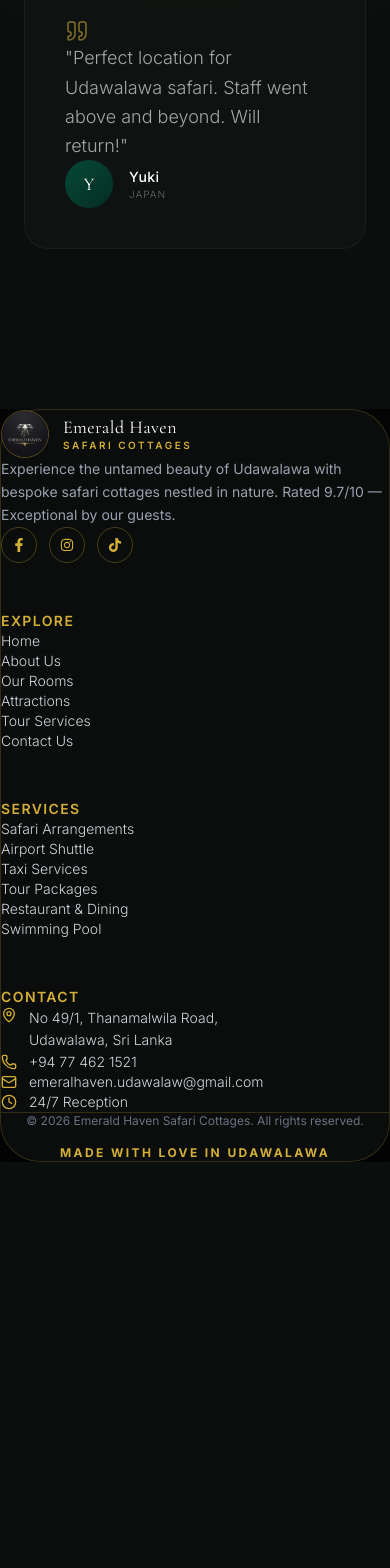
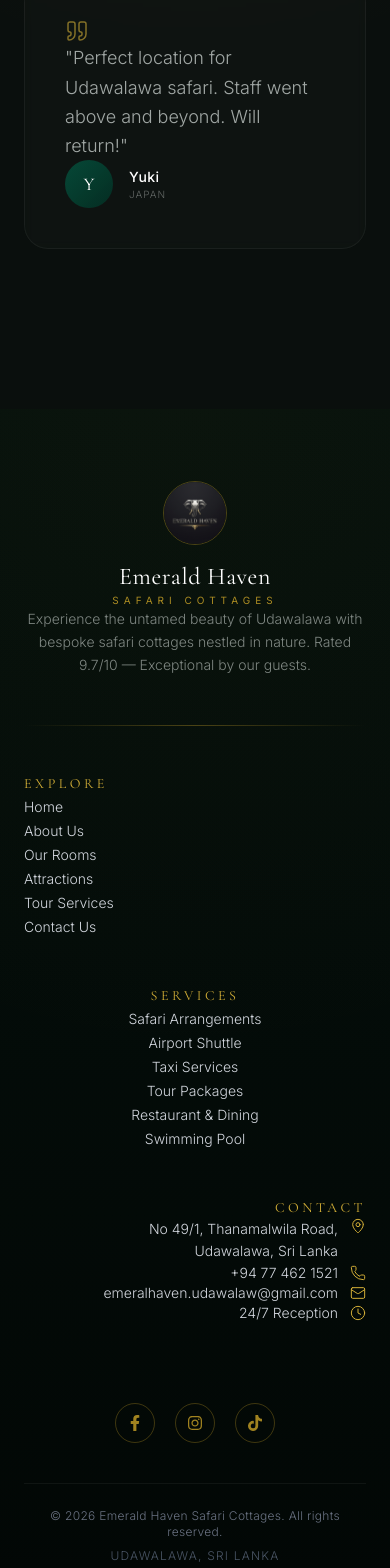
Before and after one commit to Sacheera127/EMERALD-HAVEN, a Next.js app: page / in a window 390 px wide. Shown: the part 7399-8967 px from the top of the page. Before the commit the page ends 8561 px from the top, so only its background shows below. Built offline with nearby package versions, Linux system fonts and the light colour scheme.

Commit message:
Align Explore to left, Services to center, and Contact to right in Footer

```diff
--- a/app/components/Footer.js
+++ b/app/components/Footer.js
@@ -26,74 +26,45 @@ const services = [
 
 export default function Footer() {
   return (
-    <footer className="w-full bg-[#050505] px-4 sm:px-8 pb-12 pt-24">
-      {/* Floating Curved Box */}
-      <div className="w-full max-w-7xl mx-auto bg-[#0a0d0b] rounded-[40px] p-8 md:p-16 border border-[#D4AF37]/20 shadow-[0_20px_50px_rgba(0,0,0,0.5)] flex flex-col">
+    <footer className="relative overflow-hidden" style={{ background: 'linear-gradient(180deg, #05100c, #020705)' }}>
+      <div className="absolute inset-0 opacity-[0.03] pointer-events-none" style={{
+        backgroundImage: 'radial-gradient(circle at 50% 0%, rgba(201,162,39,1) 0%, transparent 55%)',
+      }} />
 
-        {/* 4-Column Grid */}
-        <div className="grid grid-cols-1 md:grid-cols-4 gap-12 w-full">
-
-          {/* Column 1: Branding & Description */}
-          <div className="flex flex-col items-start text-left">
-            <Link href="/" className="flex items-center gap-3.5 mb-5 group">
-              <div className="relative w-12 h-12 rounded-full overflow-hidden border border-[#D4AF37]/40 flex-shrink-0">
-                <Image src="/images/logo/logo.png" alt="Emerald Haven" fill className="object-cover" sizes="48px" />
+      <div className="container-premium relative z-10" style={{ paddingTop: '72px', paddingBottom: '48px' }}>
+        {/* Top Logo & Intro Section */}
+        <div className="flex flex-col items-center text-center" style={{ marginBottom: '48px' }}>
+          <Link href="/" className="flex flex-col items-center gap-4 group mb-5">
+            <div className="relative w-16 h-16 overflow-hidden rounded-full" style={{ border: '1px solid rgba(201,162,39,0.35)' }}>
+              <Image src="/images/logo/logo.png" alt="Emerald Haven" fill className="object-cover" sizes="64px" />
             </div>
             <div>
-                <h3 className="font-serif text-lg font-normal text-white tracking-wide leading-tight">
-                  Emerald Haven
-                </h3>
-                <p className="text-[#D4AF37] text-[10px] font-semibold tracking-[0.25em] uppercase mt-0.5">
-                  SAFARI COTTAGES
+              <h3 className="font-serif text-2xl font-normal tracking-wide text-white">Emerald Haven</h3>
+              <p className="text-[10px] tracking-[0.5em] uppercase mt-1" style={{ color: 'rgba(201,162,39,0.85)' }}>
+                Safari Cottages
               </p>
             </div>
           </Link>
-
-            <p className="text-sm text-gray-400 leading-relaxed mb-6">
-              Experience the untamed beauty of Udawalawa with bespoke safari cottages nestled in nature. Rated 9.7/10 — Exceptional by our guests.
+          <p className="max-w-md text-sm font-light leading-relaxed" style={{ color: 'rgba(224,231,228,0.55)' }}>
+            Experience the untamed beauty of Udawalawa with bespoke safari cottages nestled in nature.
+            Rated 9.7/10 — Exceptional by our guests.
           </p>
-
-            {/* Social Icons */}
-            <div className="flex items-center gap-3">
-              <a
-                href="https://www.facebook.com/share/1CvMGQYNoh/?mibextid=wwXIfr"
-                target="_blank"
-                rel="noopener noreferrer"
-                aria-label="Facebook"
-                className="w-9 h-9 rounded-full flex items-center justify-center border border-[#D4AF37]/30 text-[#D4AF37] hover:border-[#D4AF37] hover:bg-[#D4AF37]/10 transition-all duration-300"
-              >
-                <svg stroke="currentColor" fill="currentColor" strokeWidth="0" viewBox="0 0 320 512" height="14" width="14" xmlns="http://www.w3.org/2000/svg"><path d="M279.14 288l14.22-92.66h-88.91v-60.13c0-25.35 12.42-50.06 52.24-50.06h40.42V6.26S260.43 0 225.36 0c-73.22 0-121.08 44.38-121.08 124.72v70.62H22.89V288h81.39v224h100.17V288z"></path></svg>
-              </a>
-              <a
-                href="https://www.instagram.com/emeraldhavenudawalawa?igsh=Mzdxd2t2am01MDhi"
-                target="_blank"
-                rel="noopener noreferrer"
-                aria-label="Instagram"
-                className="w-9 h-9 rounded-full flex items-center justify-center border border-[#D4AF37]/30 text-[#D4AF37] hover:border-[#D4AF37] hover:bg-[#D4AF37]/10 transition-all duration-300"
-              >
-                <svg stroke="currentColor" fill="currentColor" strokeWidth="0" viewBox="0 0 448 512" height="14" width="14" xmlns="http://www.w3.org/2000/svg"><path d="M224.1 141c-63.6 0-114.9 51.3-114.9 114.9s51.3 114.9 114.9 114.9S339 319.5 339 255.9 287.7 141 224.1 141zm0 189.6c-41.1 0-74.7-33.5-74.7-74.7s33.5-74.7 74.7-74.7 74.7 33.5 74.7 74.7-33.6 74.7-74.7 74.7zm146.4-194.3c0 14.9-12 26.8-26.8 26.8-14.9 0-26.8-12-26.8-26.8s12-26.8 26.8-26.8 26.8 12.2 26.8 26.8zm76.1 27.2c-1.7-35.9-9.9-67.7-36.2-93.9-26.2-26.2-58-34.4-93.9-36.2-37-2.1-147.9-2.1-184.9 0-35.8 1.7-67.6 9.9-93.9 36.1s-34.4 58-36.2 93.9c-2.1 37-2.1 147.9 0 184.9 1.7 35.9 9.9 67.7 36.2 93.9s58 34.4 93.9 36.2c37 2.1 147.9 2.1 184.9 0 35.9-1.7 67.7-9.9 93.9-36.2 26.2-26.2 34.4-58 36.2-93.9 2.1-37 2.1-147.8 0-184.8zM398.8 388c-7.8 19.6-22.9 34.7-42.6 42.6-29.5 11.7-99.5 9-132.1 9s-102.7 2.6-132.1-9c-19.6-7.8-34.7-22.9-42.6-42.6-11.7-29.5-9-99.5-9-132.1s-2.6-102.7 9-132.1c7.8-19.6 22.9-34.7 42.6-42.6 29.5-11.7 99.5-9 132.1-9s102.7-2.6 132.1 9c19.6 7.8 34.7 22.9 42.6 42.6 11.7 29.5 9 99.5 9 132.1s2.7 102.7-9 132.1z"></path></svg>
-              </a>
-              <a
-                href="https://www.tiktok.com/@emerald.haven.saf?_r=1&_t=ZS-98su2Apic9o"
-                target="_blank"
-                rel="noopener noreferrer"
-                aria-label="TikTok"
-                className="w-9 h-9 rounded-full flex items-center justify-center border border-[#D4AF37]/30 text-[#D4AF37] hover:border-[#D4AF37] hover:bg-[#D4AF37]/10 transition-all duration-300"
-              >
-                <svg stroke="currentColor" fill="currentColor" strokeWidth="0" viewBox="0 0 448 512" height="14" width="14" xmlns="http://www.w3.org/2000/svg"><path d="M448,209.91a210.06,210.06,0,0,1-122.77-39.25V349.38A162.55,162.55,0,1,1,185,188.31V278.2a74.62,74.62,0,1,0,52.23,71.18V0l88,0a121.18,121.18,0,0,0,1.86,22.17h0A122.18,122.18,0,0,0,381,102.39a121.43,121.43,0,0,0,67,20.14Z"></path></svg>
-              </a>
-            </div>
         </div>
 
-          {/* Column 2: EXPLORE */}
-          <div>
-            <h4 className="text-[#D4AF37] tracking-widest text-sm font-semibold uppercase mb-6">
-              EXPLORE
+        {/* Gold Divider Line */}
+        <div className="w-full h-px" style={{ background: 'linear-gradient(90deg, transparent, rgba(201,162,39,0.35), transparent)', marginBottom: '48px' }} />
+
+        {/* 3-Column Links Section */}
+        <div className="grid grid-cols-1 md:grid-cols-3 gap-12 max-w-5xl mx-auto" style={{ marginBottom: '48px' }}>
+          {/* Column 1: Left Aligned */}
+          <div className="flex flex-col items-start text-left">
+            <h4 className="font-serif text-sm tracking-[0.25em] uppercase mb-6" style={{ color: '#D4AF37' }}>
+              Explore
             </h4>
-            <ul className="space-y-4 text-gray-300 font-light">
+            <ul className="space-y-4 text-left">
               {quickLinks.map((link) => (
                 <li key={link.name}>
-                  <Link href={link.href} className="hover:text-white transition-colors block text-sm">
+                  <Link href={link.href} className="text-sm font-light text-gray-300 hover:text-[#D4AF37] transition-colors duration-300">
                     {link.name}
                   </Link>
                 </li>
@@ -101,59 +72,93 @@ export default function Footer() {
             </ul>
           </div>
 
-          {/* Column 3: SERVICES */}
-          <div>
-            <h4 className="text-[#D4AF37] tracking-widest text-sm font-semibold uppercase mb-6">
-              SERVICES
+          {/* Column 2: Center / Middle Aligned */}
+          <div className="flex flex-col items-center text-center">
+            <h4 className="font-serif text-sm tracking-[0.25em] uppercase mb-6" style={{ color: '#D4AF37' }}>
+              Services
             </h4>
-            <ul className="space-y-4 text-gray-300 font-light">
+            <ul className="space-y-4 text-center">
               {services.map((service) => (
-                <li key={service} className="hover:text-white transition-colors text-sm">
-                  {service}
+                <li key={service}>
+                  <span className="text-sm font-light text-gray-300">{service}</span>
                 </li>
               ))}
             </ul>
           </div>
 
-          {/* Column 4: CONTACT */}
-          <div>
-            <h4 className="text-[#D4AF37] tracking-widest text-sm font-semibold uppercase mb-6">
-              CONTACT
+          {/* Column 3: Right Aligned */}
+          <div className="flex flex-col items-end text-right">
+            <h4 className="font-serif text-sm tracking-[0.25em] uppercase mb-6" style={{ color: '#D4AF37' }}>
+              Contact
             </h4>
-            <ul className="space-y-4 text-gray-300 font-light">
-              <li className="flex items-start gap-3 text-sm">
-                <MapPin size={16} className="mt-1 flex-shrink-0 text-[#D4AF37]" />
-                <span className="leading-relaxed">
+            <ul className="space-y-4 text-right">
+              <li className="flex items-start justify-end gap-3">
+                <span className="text-sm font-light leading-relaxed text-gray-300 text-right">
                   No 49/1, Thanamalwila Road,<br />Udawalawa, Sri Lanka
                 </span>
+                <MapPin size={16} strokeWidth={1.5} className="mt-1 flex-shrink-0 text-[#D4AF37]" />
               </li>
               <li>
-                <a href="tel:+94774621521" className="flex items-center gap-3 text-sm hover:text-white transition-colors">
-                  <Phone size={16} className="flex-shrink-0 text-[#D4AF37]" />
+                <a href="tel:+94774621521" className="flex items-center justify-end gap-3 text-sm font-light text-gray-300 hover:text-[#D4AF37] transition-colors duration-300">
                   +94 77 462 1521
+                  <Phone size={16} strokeWidth={1.5} className="text-[#D4AF37]" />
                 </a>
               </li>
               <li>
-                <a href="mailto:emeralhaven.udawalaw@gmail.com" className="flex items-center gap-3 text-sm hover:text-white transition-colors break-all">
-                  <Mail size={16} className="flex-shrink-0 text-[#D4AF37]" />
+                <a href="mailto:emeralhaven.udawalaw@gmail.com" className="flex items-center justify-end gap-3 text-sm font-light text-gray-300 hover:text-[#D4AF37] transition-colors duration-300">
                   emeralhaven.udawalaw@gmail.com
+                  <Mail size={16} strokeWidth={1.5} className="text-[#D4AF37]" />
                 </a>
               </li>
-              <li className="flex items-center gap-3 text-sm">
-                <Clock size={16} className="flex-shrink-0 text-[#D4AF37]" />
+              <li className="flex items-center justify-end gap-3 text-sm font-light text-gray-300">
                 24/7 Reception
+                <Clock size={16} strokeWidth={1.5} className="text-[#D4AF37]" />
               </li>
             </ul>
           </div>
-
         </div>
 
-        {/* Bottom Copyright Bar */}
-        <div className="w-full border-t border-[#D4AF37]/20 mt-16 pt-8 flex flex-col md:flex-row justify-between items-center gap-4 text-xs">
-          <span className="text-gray-500">© 2026 Emerald Haven Safari Cottages. All rights reserved.</span>
-          <span className="text-[#D4AF37] font-bold tracking-[0.2em] uppercase">MADE WITH LOVE IN UDAWALAWA</span>
+        {/* Social Icons Container - REDUCED BY HALF TO 80PX */}
+        <div className="flex justify-center gap-5" style={{ marginTop: '80px', marginBottom: '40px' }}>
+          <a
+            href="https://www.facebook.com/share/1CvMGQYNoh/?mibextid=wwXIfr"
+            target="_blank"
+            rel="noopener noreferrer"
+            className="w-10 h-10 rounded-full flex items-center justify-center transition-all duration-300 hover:-translate-y-0.5"
+            style={{ border: '1px solid rgba(201,162,39,0.3)', color: 'rgba(201,162,39,0.8)' }}
+          >
+            <svg stroke="currentColor" fill="currentColor" strokeWidth="0" viewBox="0 0 320 512" height="16" width="16" xmlns="http://www.w3.org/2000/svg"><path d="M279.14 288l14.22-92.66h-88.91v-60.13c0-25.35 12.42-50.06 52.24-50.06h40.42V6.26S260.43 0 225.36 0c-73.22 0-121.08 44.38-121.08 124.72v70.62H22.89V288h81.39v224h100.17V288z"></path></svg>
+          </a>
+          <a
+            href="https://www.instagram.com/emeraldhavenudawalawa?igsh=Mzdxd2t2am01MDhi"
+            target="_blank"
+            rel="noopener noreferrer"
+            className="w-10 h-10 rounded-full flex items-center justify-center transition-all duration-300 hover:-translate-y-0.5"
+            style={{ border: '1px solid rgba(201,162,39,0.3)', color: 'rgba(201,162,39,0.8)' }}
+          >
+            <svg stroke="currentColor" fill="currentColor" strokeWidth="0" viewBox="0 0 448 512" height="16" width="16" xmlns="http://www.w3.org/2000/svg"><path d="M224.1 141c-63.6 0-114.9 51.3-114.9 114.9s51.3 114.9 114.9 114.9S339 319.5 339 255.9 287.7 141 224.1 141zm0 189.6c-41.1 0-74.7-33.5-74.7-74.7s33.5-74.7 74.7-74.7 74.7 33.5 74.7 74.7-33.6 74.7-74.7 74.7zm146.4-194.3c0 14.9-12 26.8-26.8 26.8-14.9 0-26.8-12-26.8-26.8s12-26.8 26.8-26.8 26.8 12.2 26.8 26.8zm76.1 27.2c-1.7-35.9-9.9-67.7-36.2-93.9-26.2-26.2-58-34.4-93.9-36.2-37-2.1-147.9-2.1-184.9 0-35.8 1.7-67.6 9.9-93.9 36.1s-34.4 58-36.2 93.9c-2.1 37-2.1 147.9 0 184.9 1.7 35.9 9.9 67.7 36.2 93.9s58 34.4 93.9 36.2c37 2.1 147.9 2.1 184.9 0 35.9-1.7 67.7-9.9 93.9-36.2 26.2-26.2 34.4-58 36.2-93.9 2.1-37 2.1-147.8 0-184.8zM398.8 388c-7.8 19.6-22.9 34.7-42.6 42.6-29.5 11.7-99.5 9-132.1 9s-102.7 2.6-132.1-9c-19.6-7.8-34.7-22.9-42.6-42.6-11.7-29.5-9-99.5-9-132.1s-2.6-102.7 9-132.1c7.8-19.6 22.9-34.7 42.6-42.6 29.5-11.7 99.5-9 132.1-9s102.7-2.6 132.1 9c19.6 7.8 34.7 22.9 42.6 42.6 11.7 29.5 9 99.5 9 132.1s2.7 102.7-9 132.1z"></path></svg>
+          </a>
+          <a
+            href="https://www.tiktok.com/@emerald.haven.saf?_r=1&_t=ZS-98su2Apic9o"
+            target="_blank"
+            rel="noopener noreferrer"
+            className="w-10 h-10 rounded-full flex items-center justify-center transition-all duration-300 hover:-translate-y-0.5"
+            style={{ border: '1px solid rgba(201,162,39,0.3)', color: 'rgba(201,162,39,0.8)' }}
+          >
+            <svg stroke="currentColor" fill="currentColor" strokeWidth="0" viewBox="0 0 448 512" height="16" width="16" xmlns="http://www.w3.org/2000/svg"><path d="M448,209.91a210.06,210.06,0,0,1-122.77-39.25V349.38A162.55,162.55,0,1,1,185,188.31V278.2a74.62,74.62,0,1,0,52.23,71.18V0l88,0a121.18,121.18,0,0,0,1.86,22.17h0A122.18,122.18,0,0,0,381,102.39a121.43,121.43,0,0,0,67,20.14Z"></path></svg>
+          </a>
         </div>
 
+        {/* Bottom Line Divider & Copyright */}
+        <div className="w-full h-px" style={{ background: 'rgba(255,255,255,0.05)', marginTop: '36px', marginBottom: '24px' }} />
+        <div className="flex flex-col items-center gap-2 text-center">
+          <p className="text-xs text-gray-500 font-light tracking-wide">
+            © {new Date().getFullYear()} Emerald Haven Safari Cottages. All rights reserved.
+          </p>
+          <p className="text-xs text-gray-600 font-light tracking-widest uppercase">
+            Udawalawa, Sri Lanka
+          </p>
+        </div>
       </div>
     </footer>
   );
--- a/app/components/Footer.tsx
+++ /dev/null
@@ -1,160 +0,0 @@
-'use client';
-
-import Link from 'next/link';
-import Image from 'next/image';
-import {
-  MapPin, Mail, Phone, Clock
-} from 'lucide-react';
-
-const quickLinks = [
-  { name: 'Home', href: '/' },
-  { name: 'About Us', href: '/about' },
-  { name: 'Our Rooms', href: '/rooms' },
-  { name: 'Attractions', href: '/attractions' },
-  { name: 'Tour Services', href: '/tour-services' },
-  { name: 'Contact Us', href: '/contacts' },
-];
-
-const services = [
-  'Safari Arrangements',
-  'Airport Shuttle',
-  'Taxi Services',
-  'Tour Packages',
-  'Restaurant & Dining',
-  'Swimming Pool',
-];
-
-export default function Footer() {
-  return (
-    <footer className="w-full bg-[#050505] px-4 sm:px-8 pb-12 pt-24">
-      {/* Floating Curved Box */}
-      <div className="w-full max-w-7xl mx-auto bg-[#0a0d0b] rounded-[40px] p-8 md:p-16 border border-[#D4AF37]/20 shadow-[0_20px_50px_rgba(0,0,0,0.5)] flex flex-col">
-
-        {/* 4-Column Grid */}
-        <div className="grid grid-cols-1 md:grid-cols-4 gap-12 w-full">
-
-          {/* Column 1: Branding & Description */}
-          <div className="flex flex-col items-start text-left">
-            <Link href="/" className="flex items-center gap-3.5 mb-5 group">
-              <div className="relative w-12 h-12 rounded-full overflow-hidden border border-[#D4AF37]/40 flex-shrink-0">
-                <Image src="/images/logo/logo.png" alt="Emerald Haven" fill className="object-cover" sizes="48px" />
-              </div>
-              <div>
-                <h3 className="font-serif text-lg font-normal text-white tracking-wide leading-tight">
-                  Emerald Haven
-                </h3>
-                <p className="text-[#D4AF37] text-[10px] font-semibold tracking-[0.25em] uppercase mt-0.5">
-                  SAFARI COTTAGES
-                </p>
-              </div>
-            </Link>
-
-            <p className="text-sm text-gray-400 leading-relaxed mb-6">
-              Experience the untamed beauty of Udawalawa with bespoke safari cottages nestled in nature. Rated 9.7/10 — Exceptional by our guests.
-            </p>
-
-            {/* Social Icons */}
-            <div className="flex items-center gap-3">
-              <a
-                href="https://www.facebook.com/share/1CvMGQYNoh/?mibextid=wwXIfr"
-                target="_blank"
-                rel="noopener noreferrer"
-                aria-label="Facebook"
-                className="w-9 h-9 rounded-full flex items-center justify-center border border-[#D4AF37]/30 text-[#D4AF37] hover:border-[#D4AF37] hover:bg-[#D4AF37]/10 transition-all duration-300"
-              >
-                <svg stroke="currentColor" fill="currentColor" strokeWidth="0" viewBox="0 0 320 512" height="14" width="14" xmlns="http://www.w3.org/2000/svg"><path d="M279.14 288l14.22-92.66h-88.91v-60.13c0-25.35 12.42-50.06 52.24-50.06h40.42V6.26S260.43 0 225.36 0c-73.22 0-121.08 44.38-121.08 124.72v70.62H22.89V288h81.39v224h100.17V288z"></path></svg>
-              </a>
-              <a
-                href="https://www.instagram.com/emeraldhavenudawalawa?igsh=Mzdxd2t2am01MDhi"
-                target="_blank"
-                rel="noopener noreferrer"
-                aria-label="Instagram"
-                className="w-9 h-9 rounded-full flex items-center justify-center border border-[#D4AF37]/30 text-[#D4AF37] hover:border-[#D4AF37] hover:bg-[#D4AF37]/10 transition-all duration-300"
-              >
-                <svg stroke="currentColor" fill="currentColor" strokeWidth="0" viewBox="0 0 448 512" height="14" width="14" xmlns="http://www.w3.org/2000/svg"><path d="M224.1 141c-63.6 0-114.9 51.3-114.9 114.9s51.3 114.9 114.9 114.9S339 319.5 339 255.9 287.7 141 224.1 141zm0 189.6c-41.1 0-74.7-33.5-74.7-74.7s33.5-74.7 74.7-74.7 74.7 33.5 74.7 74.7-33.6 74.7-74.7 74.7zm146.4-194.3c0 14.9-12 26.8-26.8 26.8-14.9 0-26.8-12-26.8-26.8s12-26.8 26.8-26.8 26.8 12.2 26.8 26.8zm76.1 27.2c-1.7-35.9-9.9-67.7-36.2-93.9-26.2-26.2-58-34.4-93.9-36.2-37-2.1-147.9-2.1-184.9 0-35.8 1.7-67.6 9.9-93.9 36.1s-34.4 58-36.2 93.9c-2.1 37-2.1 147.9 0 184.9 1.7 35.9 9.9 67.7 36.2 93.9s58 34.4 93.9 36.2c37 2.1 147.9 2.1 184.9 0 35.9-1.7 67.7-9.9 93.9-36.2 26.2-26.2 34.4-58 36.2-93.9 2.1-37 2.1-147.8 0-184.8zM398.8 388c-7.8 19.6-22.9 34.7-42.6 42.6-29.5 11.7-99.5 9-132.1 9s-102.7 2.6-132.1-9c-19.6-7.8-34.7-22.9-42.6-42.6-11.7-29.5-9-99.5-9-132.1s-2.6-102.7 9-132.1c7.8-19.6 22.9-34.7 42.6-42.6 29.5-11.7 99.5-9 132.1-9s102.7-2.6 132.1 9c19.6 7.8 34.7 22.9 42.6 42.6 11.7 29.5 9 99.5 9 132.1s2.7 102.7-9 132.1z"></path></svg>
-              </a>
-              <a
-                href="https://www.tiktok.com/@emerald.haven.saf?_r=1&_t=ZS-98su2Apic9o"
-                target="_blank"
-                rel="noopener noreferrer"
-                aria-label="TikTok"
-                className="w-9 h-9 rounded-full flex items-center justify-center border border-[#D4AF37]/30 text-[#D4AF37] hover:border-[#D4AF37] hover:bg-[#D4AF37]/10 transition-all duration-300"
-              >
-                <svg stroke="currentColor" fill="currentColor" strokeWidth="0" viewBox="0 0 448 512" height="14" width="14" xmlns="http://www.w3.org/2000/svg"><path d="M448,209.91a210.06,210.06,0,0,1-122.77-39.25V349.38A162.55,162.55,0,1,1,185,188.31V278.2a74.62,74.62,0,1,0,52.23,71.18V0l88,0a121.18,121.18,0,0,0,1.86,22.17h0A122.18,122.18,0,0,0,381,102.39a121.43,121.43,0,0,0,67,20.14Z"></path></svg>
-              </a>
-            </div>
-          </div>
-
-          {/* Column 2: EXPLORE */}
-          <div>
-            <h4 className="text-[#D4AF37] tracking-widest text-sm font-semibold uppercase mb-6">
-              EXPLORE
-            </h4>
-            <ul className="space-y-4 text-gray-300 font-light">
-              {quickLinks.map((link) => (
-                <li key={link.name}>
-                  <Link href={link.href} className="hover:text-white transition-colors block text-sm">
-                    {link.name}
-                  </Link>
-                </li>
-              ))}
-            </ul>
-          </div>
-
-          {/* Column 3: SERVICES */}
-          <div>
-            <h4 className="text-[#D4AF37] tracking-widest text-sm font-semibold uppercase mb-6">
-              SERVICES
-            </h4>
-            <ul className="space-y-4 text-gray-300 font-light">
-              {services.map((service) => (
-                <li key={service} className="hover:text-white transition-colors text-sm">
-                  {service}
-                </li>
-              ))}
-            </ul>
-          </div>
-
-          {/* Column 4: CONTACT */}
-          <div>
-            <h4 className="text-[#D4AF37] tracking-widest text-sm font-semibold uppercase mb-6">
-              CONTACT
-            </h4>
-            <ul className="space-y-4 text-gray-300 font-light">
-              <li className="flex items-start gap-3 text-sm">
-                <MapPin size={16} className="mt-1 flex-shrink-0 text-[#D4AF37]" />
-                <span className="leading-relaxed">
-                  No 49/1, Thanamalwila Road,<br />Udawalawa, Sri Lanka
-                </span>
-              </li>
-              <li>
-                <a href="tel:+94774621521" className="flex items-center gap-3 text-sm hover:text-white transition-colors">
-                  <Phone size={16} className="flex-shrink-0 text-[#D4AF37]" />
-                  +94 77 462 1521
-                </a>
-              </li>
-              <li>
-                <a href="mailto:emeralhaven.udawalaw@gmail.com" className="flex items-center gap-3 text-sm hover:text-white transition-colors break-all">
-                  <Mail size={16} className="flex-shrink-0 text-[#D4AF37]" />
-                  emeralhaven.udawalaw@gmail.com
-                </a>
-              </li>
-              <li className="flex items-center gap-3 text-sm">
-                <Clock size={16} className="flex-shrink-0 text-[#D4AF37]" />
-                24/7 Reception
-              </li>
-            </ul>
-          </div>
-
-        </div>
-
-        {/* Bottom Copyright Bar */}
-        <div className="w-full border-t border-[#D4AF37]/20 mt-16 pt-8 flex flex-col md:flex-row justify-between items-center gap-4 text-xs">
-          <span className="text-gray-500">© 2026 Emerald Haven Safari Cottages. All rights reserved.</span>
-          <span className="text-[#D4AF37] font-bold tracking-[0.2em] uppercase">MADE WITH LOVE IN UDAWALAWA</span>
-        </div>
-
-      </div>
-    </footer>
-  );
-}
```
Lines whose indentation alone changed are shown as unchanged.
